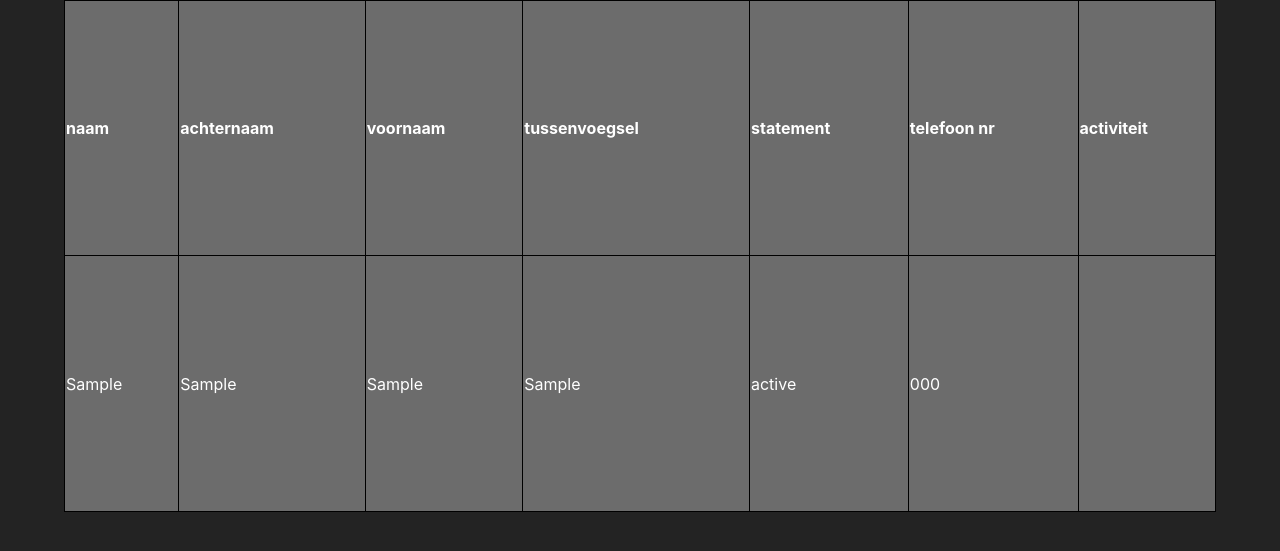
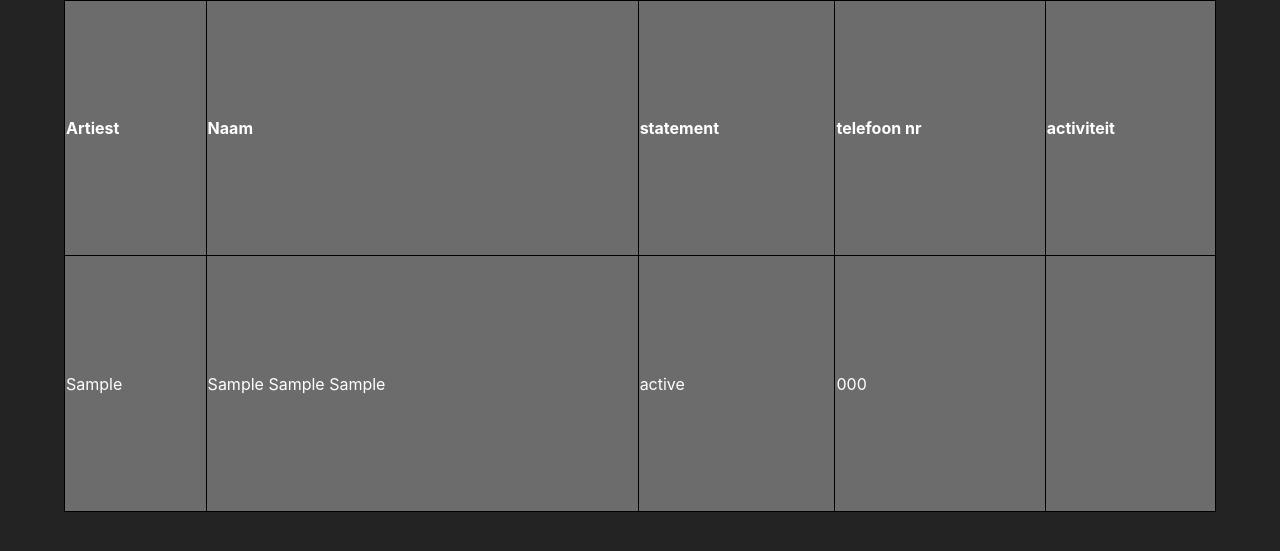
Before and after one commit to xflipperkast/project, a PHP site: page /artiesten.php in a window 1280 px wide. Shown: the part 156-707 px from the top of the page. Run offline with PHP 8.4, Linux system fonts and the light colour scheme; tables that the repository leaves empty or names only in its code hold one stand-in row (values such as "Sample post"); some libraries are stand-ins or nearby versions.

Commit message:
Update artiesten.php

```diff
--- a/artiesten.php
+++ b/artiesten.php
@@ -29,10 +29,8 @@
 
 <table>
     <tr>
-        <th>naam</th>
-        <th>achternaam</th>
-        <th>voornaam</th>
-        <th>tussenvoegsel</th>
+        <th>Artiest</th>
+        <th>Naam</th>
         <th>statement</th>
         <th>telefoon nr</th>
         <th>activiteit</th>
@@ -48,13 +46,7 @@
             echo $row['naam'];
             echo "</td>";
             echo "<td>";
-            echo $row['achternaam'];
-            echo "</td>";
-            echo "<td>";
-            echo $row['voornaam'];
-            echo "</td>";
-            echo "<td>";
-            echo $row['tussenvoegsel'];
+            echo $row['voornaam']." ".$row['tussenvoegsel']." ".$row['achternaam'];
             echo "</td>";
             echo "<td>";
             echo $row['statement'];
```
